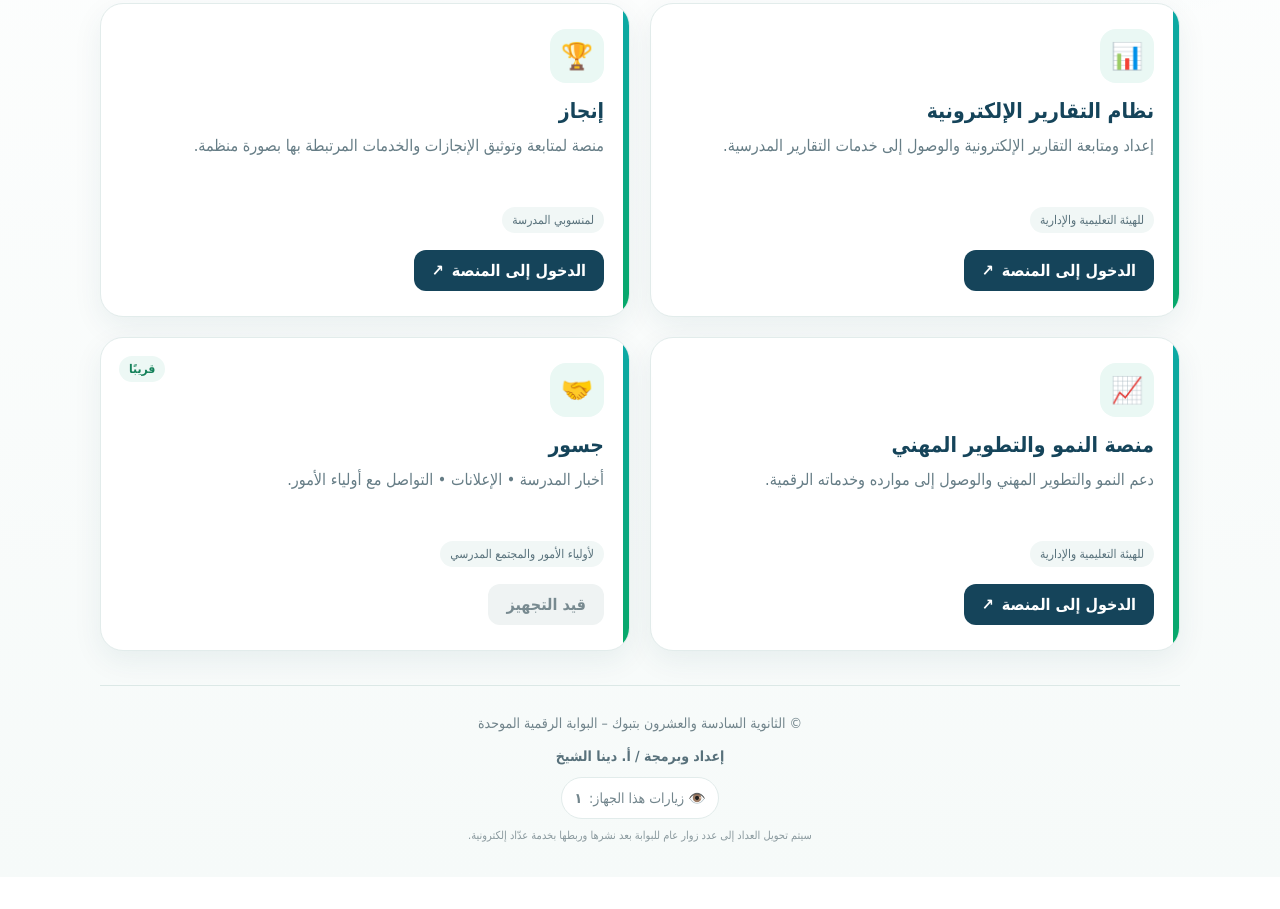
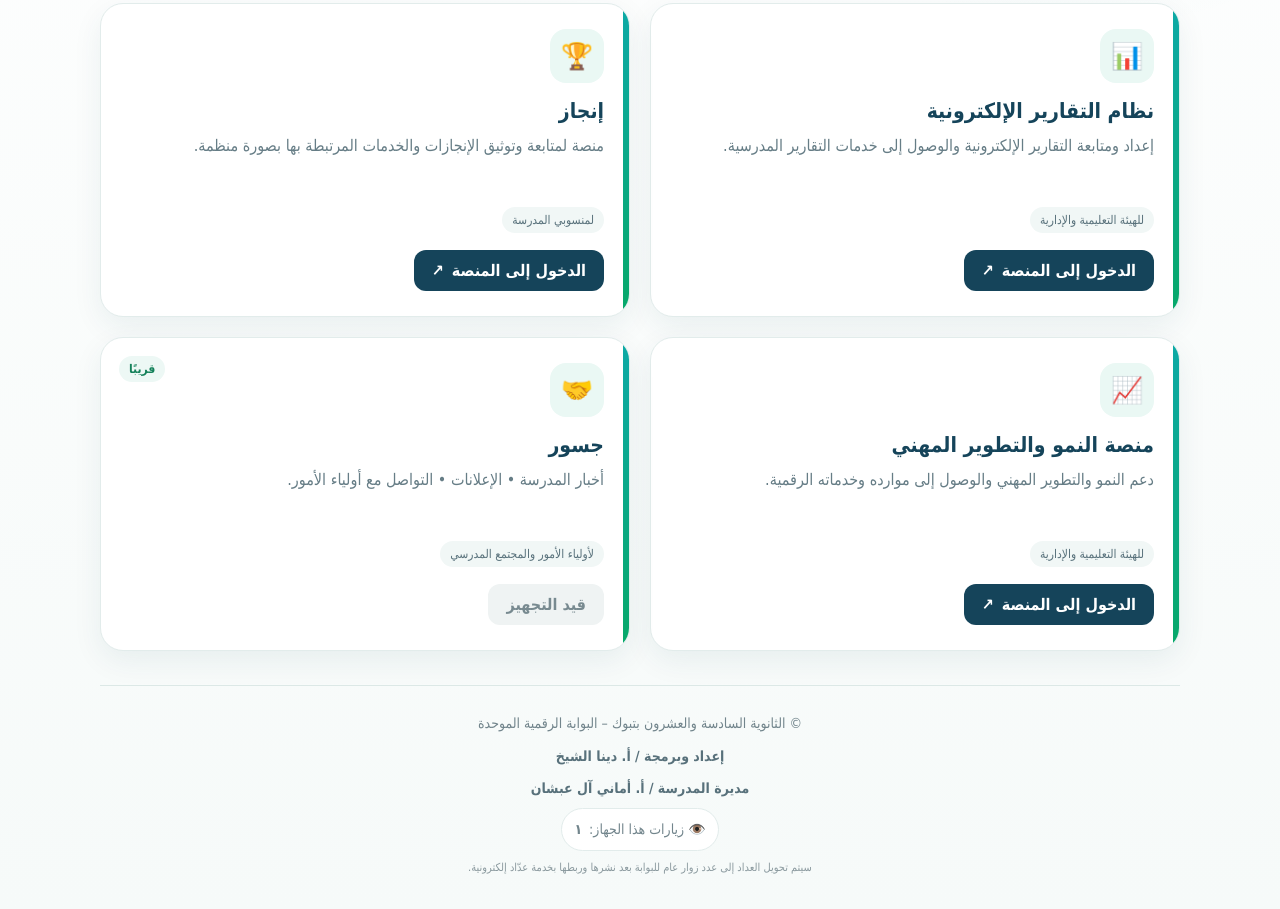
Before and after one commit to Teacher-dee/school26-tabuk, a plain HTML site: page index.html in a window 1280 px wide. Shown: the part 493-1402 px from the top of the page. Before the commit the page ends 1370 px from the top, so only its background shows below. Drawn offline with Linux system fonts and the light colour scheme.

Commit message:
Update index.html

```diff
--- a/index.html
+++ b/index.html
@@ -108,6 +108,7 @@ footer{text-align:center;margin-top:34px;padding:24px 10px 8px;border-top:1px so
 <footer>
 <div>© الثانوية السادسة والعشرون بتبوك – البوابة الرقمية الموحدة</div>
 <div style="margin-top:7px;font-weight:700;color:#58717b">إعداد وبرمجة / أ. دينا الشيخ</div>
+<div style="margin-top:5px;font-weight:700;color:#58717b">مديرة المدرسة / أ. أماني آل عبشان</div>
 <div class="visitor">👁️ زيارات هذا الجهاز: <strong id="visits">1</strong></div>
 <div class="note">سيتم تحويل العداد إلى عدد زوار عام للبوابة بعد نشرها وربطها بخدمة عدّاد إلكترونية.</div>
 </footer>
```
